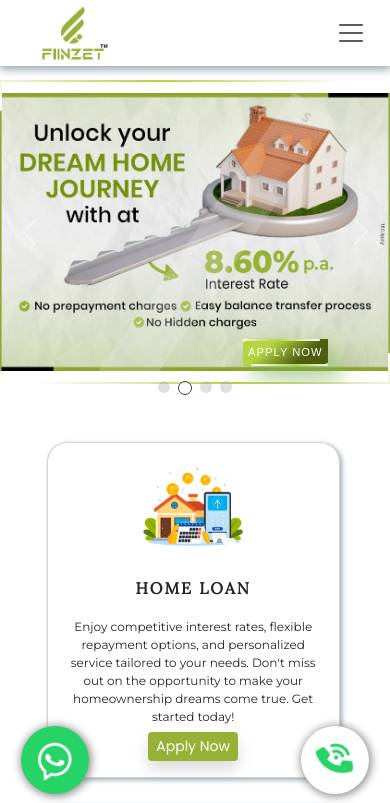
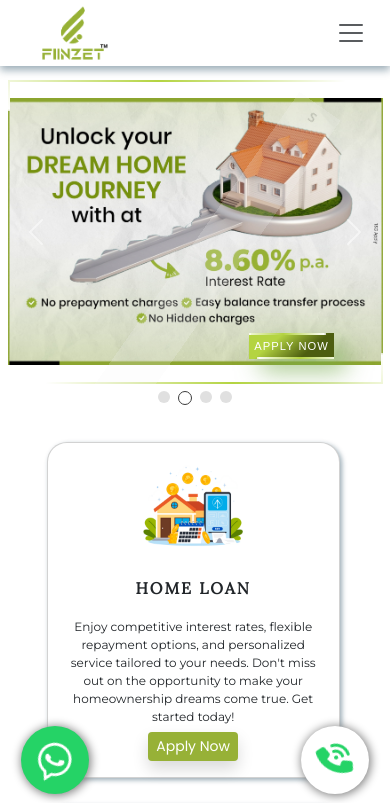
Before and after one commit to BrandLiberty/Fiinzet-Frontend, a React (Create React App) app: page / in a window 390 px wide. Shown: the top 803 px of the page. Built offline with nearby package versions, Linux system fonts and the light colour scheme; no server answers; a web font is replaced by a local one.

Commit message:
Adding margin

```diff
--- a/src/components/assets/css/container/include/slider.css
+++ b/src/components/assets/css/container/include/slider.css
@@ -7,6 +7,9 @@ a{
   margin-top: 0px !important;
   padding-left: 0;
   padding-right: 0;
+  display: flex;
+  justify-content: center;
+  align-items: center;
 }
 
 .carousel-height{
@@ -103,6 +106,7 @@ a{
 @media (max-width: 774px) {
 
  .carousel-slider-1{
+  margin:4px;
   background-image: url('../../../images/M1.jpg');
   background-size: contain;
   background-position: center center;
@@ -125,14 +129,14 @@ a{
   font-weight: 400;
   position: absolute;
   right: 17%;
-  bottom: 3%;
+  bottom: 7%;
   min-height: 4vh !important;
 }
 .slider-left-btn{
   font-weight: 400;
   position: absolute;
   left: 5%;
-  bottom: 3%;
+  bottom: 7%;
   min-height: 4vh !important;
 }
 }
@@ -140,8 +144,8 @@ a{
 @media (max-width: 620px){
   .apply-btn-slider{
     position: absolute;
-    right: 16%;
-    bottom: 6%;
+    right: 13%;
+    bottom: 8%;
     font-weight: 100 !important;
     font-size: 0.7rem !important;
     min-height: 3vh !important;
@@ -149,7 +153,7 @@ a{
   .slider-left-btn{
     position: absolute;
     left: 5%;
-    bottom: 6%;
+    bottom: 8%;
     font-weight: 100 !important;
     font-size: 0.7rem !important;
     min-height: 3vh !important;
@@ -160,7 +164,7 @@ a{
   .apply-btn-slider{
     position: absolute;
     right: 16%;
-    bottom: 9%;
+    bottom: 10%;
     font-weight: 0 !important;
     font-size: 0.4rem !important;
     min-height: 3vh !important;
@@ -168,7 +172,7 @@ a{
   .slider-left-btn{
     position: absolute;
     left: 5%;
-    bottom: 9%;
+    bottom: 13%;
     font-weight: 0 !important;
     font-size: 0.4rem !important;
     min-height: 3vh !important;
@@ -186,7 +190,7 @@ a{
   border: none !important;
 }
 .carousel-indicators{
-  margin-bottom: -0.7rem;
+  margin-bottom: -1.3rem;
 }
 .carousel-indicators button.active {
 
--- a/src/components/container/includes/Slider.js
+++ b/src/components/container/includes/Slider.js
@@ -49,17 +49,18 @@ function Slider() {
     }
   }
 
-  document.documentElement.style.setProperty('--carouselItem-screen-width', `${(screenWidth * (1550 / 1536)) / logBase(screenWidth, 100)}px`);
+  document.documentElement.style.setProperty('--carouselItem-screen-height', `${(screenWidth * (1550 / 1536)) / logBase(screenWidth, 100)}px`);
 
-  document.documentElement.style.setProperty('--div-screen-width', `${(screenWidth * (1550 / 1536)) / logBase(screenWidth, 100)}px`);
-
+  document.documentElement.style.setProperty('--div-screen-height', `${(screenWidth * (1550 / 1536)) / logBase(screenWidth, 100)}px`);
+  document.documentElement.style.setProperty('--carousel-screen-width', `${screenWidth-15}px`);
+  document.documentElement.style.setProperty('--div-screen-width', `${screenWidth-15}px`);
   // Check if the media query matches
   if (window.matchMedia(mediaQuery).matches) {
     // If the media query matches, update the styles object
-
-
-    container_styles.container.height = `var(--carouselItem-screen-widths)`
-    containerdiv_styles.container.height = `var(--div-screen-width)`;
+    container_styles.container.width = `var(--carousel-screen-width)`;
+    containerdiv_styles.container.width = `var(--div-screen-width)`;
+    container_styles.container.height = `var(--carouselItem-screen-height)`;
+    containerdiv_styles.container.height = `var(--div-screen-height)`;
     containerdiv_styles.container.marginTop = `0px`;
     // Add other styles for the media query here
   }
```
